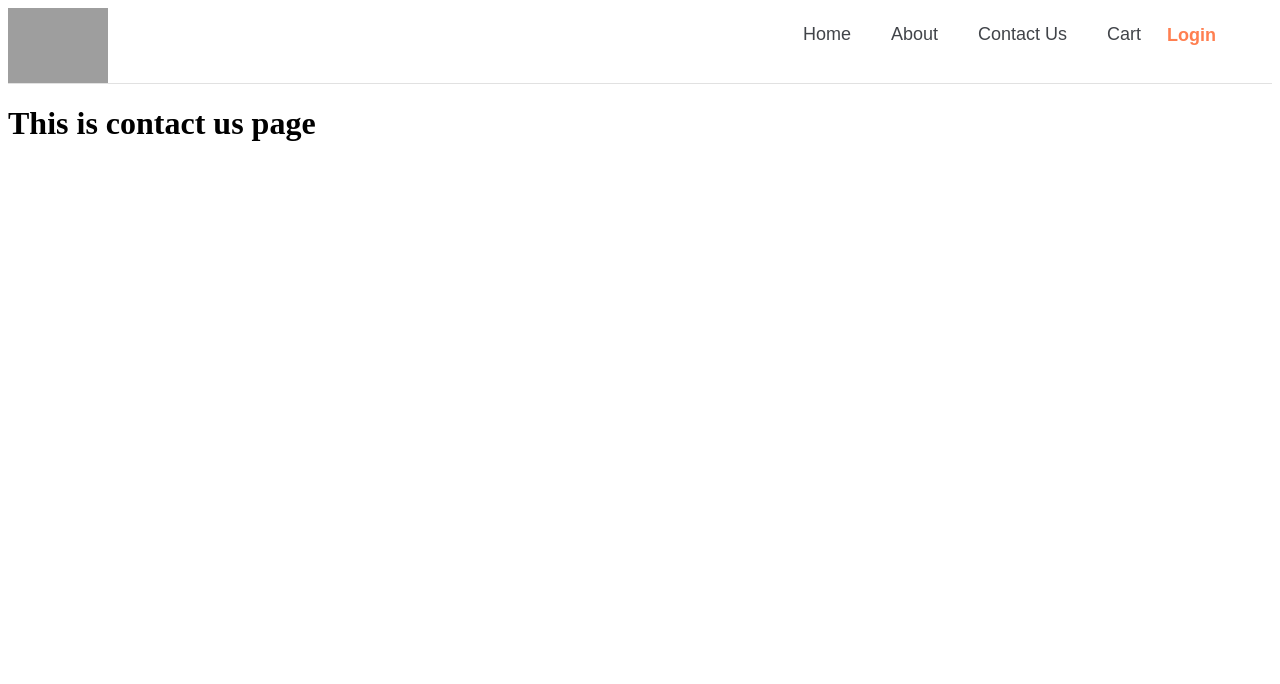
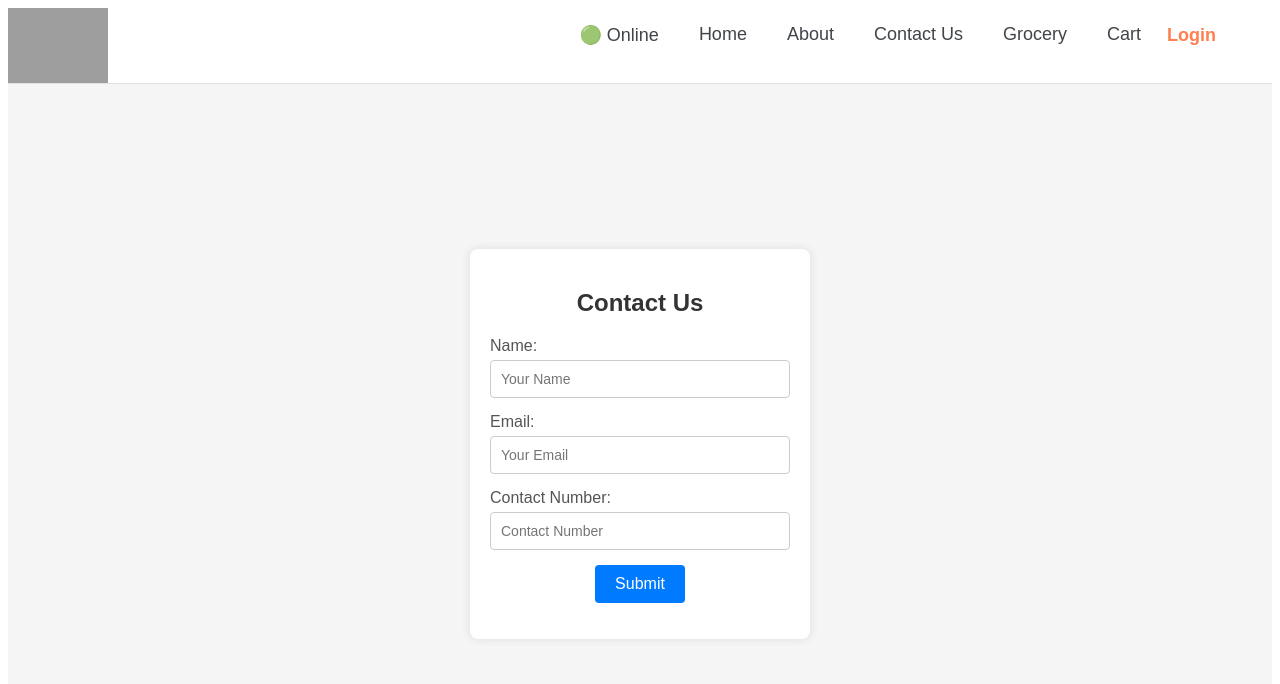
Before and after one commit to Sourabh326/namaste-react, a React (Vite) app: page /contact in a window 1280 px wide. Shown: the top 684 px of the page. Built offline with nearby package versions, Linux system fonts and the light colour scheme; grey boxes are pictures that could not be loaded.

Commit message:
Episode 08 | done
Episode 08 | done

```diff
--- a/src/App.js
+++ b/src/App.js
@@ -1,4 +1,4 @@
-import React from "react";
+import React, { lazy, Suspense } from "react";
 import ReactDOM from "react-dom/client";
 import { createBrowserRouter, RouterProvider, Outlet } from "react-router-dom";
 import "./index.css";
@@ -8,7 +8,8 @@ import About from "./components/About";
 import Contact from "./components/Contact";
 import Error from "./components/Error";
 import RestaurantsInfo from "./components/RestaurantsInfo";
-
+// import Grocery from "./components/Grocery";
+const Grocery = lazy(()=> import("./components/Grocery"));
 //  const heading = React.createElement("h1", {id:'heading'}, "This is from React");
 // JSX => bable converts JSX to the React.createElement => ReactElement-JS Object => HTML Element (Render)
 
@@ -40,6 +41,10 @@ const appRouter = createBrowserRouter([
       {
         path: "/restaurants/:resId",
         element: <RestaurantsInfo />
+      },
+      {
+        path: "/grocery",
+        element: <Suspense fallback={<h2>Loading...</h2>}><Grocery /></Suspense>
       }
     ],
     errorElement: <Error />,
--- a/src/components/About.js
+++ b/src/components/About.js
@@ -4,8 +4,7 @@ import UserClass from "./UserClass";
 const About = () => {
     return(
         <div className="about-container">
-            <h1 className="about-heading">This is About Page</h1>
-            <UserClass name="Sourabh" location="Indore" designation="Software Developer" />
+            <UserClass />
         </div>
     )
 }
--- a/src/components/Contact.js
+++ b/src/components/Contact.js
@@ -1,10 +1,30 @@
+import React from 'react';
 
 const Contact = () => {
-    return(
-        <div>
-            <h1>This is contact us page</h1>
+    return (
+        <div className="contact-container">
+            <div className="contact-form">
+                <h2>Contact Us</h2>
+                <form>
+                    <div className="form-group">
+                        <label htmlFor="name">Name:</label>
+                        <input type="text" id="name" name="name" placeholder="Your Name" />
+                    </div>
+                    <div className="form-group">
+                        <label htmlFor="email">Email:</label>
+                        <input type="email" id="email" name="email" placeholder="Your Email" />
+                    </div>
+                    <div className="form-group">
+                        <label htmlFor="contact">Contact Number:</label>
+                        <input type="tel" id="contact" name="contact" placeholder="Contact Number" />
+                    </div>
+                    <div className="form-group">
+                        <button type="submit">Submit</button>
+                    </div>
+                </form>
+            </div>
         </div>
-    )
-}
+    );
+};
 
 export default Contact;
--- /dev/null
+++ b/src/components/Grocery.js
@@ -0,0 +1,5 @@
+const Grocery = () => {
+  return <h1>This is Grocery Cpage</h1>;
+};
+
+export default Grocery;
--- a/src/components/Header.js
+++ b/src/components/Header.js
@@ -1,10 +1,12 @@
 import { useState } from "react";
 import { LOGO_URL } from "../utils/constants";
 import { Link } from "react-router-dom";
+import useOnlineStatus from "../utils/useOnlineStatus";
 
 const Header = () => {
 
   const [loginTitle, setLoginTitle] = useState("Login");
+  const onlineStatus = useOnlineStatus();
 
   return (
     <div className="header">
@@ -17,9 +19,11 @@ const Header = () => {
       </div>
       <div className="nav-items">
         <ul>
+          <li> <a>{onlineStatus ? "🟢 Online" : "🔴 Offline"}</a> </li>
           <li> <Link to="/">Home</Link> </li>
           <li> <Link to="/about">About</Link> </li>
           <li> <Link to="/contact">Contact Us</Link> </li>
+          <li> <Link to="/grocery">Grocery</Link> </li>
           <li> <Link to="/cart">Cart </Link> </li>
           <button className="login-btn" onClick={()=> {
             loginTitle === "Login" ? setLoginTitle("Logout") : setLoginTitle("Login")
--- a/src/components/RestaurantsInfo.js
+++ b/src/components/RestaurantsInfo.js
@@ -1,24 +1,11 @@
-import { useEffect, useState } from "react";
 import Shimmer from "./Shimmer";
-import { CDN_LINK, RESTAURANT_MENU } from "../utils/constants";
+import { CDN_LINK } from "../utils/constants";
 import { useParams } from "react-router-dom";
+import useRestaurantInfo from "../utils/useRestaurantInfo";
 
 const RestaurantsInfo = () => {
-  const [restaurantsInfo, setRestaurantsInfo] = useState(null);
   const { resId } = useParams();
-  // const [restaurantsOffer, setRestaurantsOffer] = useState(null);
-  // const [restaurantsMenu, setRestaurantsMenu] = useState(null);
-  useEffect(() => {
-    fetchData();
-  }, []);
-
-  const fetchData = async () => {
-    const result = await fetch(RESTAURANT_MENU + resId);
-    const resultjson = await result.json();
-    setRestaurantsInfo(resultjson?.data);
-    // setRestaurantsOffer(resultjson?.data?.cards[1].card?.card?.info);
-    // setRestaurantsMenu(resultjson?.data?.cards[2].card?.card?.info);
-  };
+  const restaurantsInfo = useRestaurantInfo(resId);
 
   if (restaurantsInfo === null) return <Shimmer />;
 
--- a/src/components/UserClass.js
+++ b/src/components/UserClass.js
@@ -1,49 +1,43 @@
 import {Component} from "react";
+import Shimmer from "./Shimmer";
 
 class UserClass extends Component {
   constructor(props) {
     super(props);
     this.state = {
-      count: 0,
-      count2: 2,
+      userInfo: null,
     };
-    console.log('constructor methode call')
   }
 
-  componentDidMount(){
-    console.log('component did mount call')
-    // this.timer = setInterval(() => {
-    //   console.log("SET INTERVAL")
-    // }, 1000);
-  }
 
-  componentDidUpdate(){
-    console.log("component did update call")
-
-  }
-
-  componentWillUnmount(){
-    // clearInterval(this.timer)
+  async componentDidMount(){
+    const data = await fetch('https://api.github.com/users/sourabh326');
+    const result = await data.json();
+    this.setState({userInfo: result})
   }
 
   render() {
-    const { name, location, designation } = this.props;
-    const { count, count2 } = this.state;
-    console.log("render methode call");
+    if(this.state.userInfo === null) return <div>Loding...</div>
+    const { name, avatar_url, html_url, bio } = this.state.userInfo;
+
     return (
-      <div>
-        <h1 className="info-heading">Count: {count}</h1>
-        <h1 className="info-heading">Count 2: {count2}</h1>
-        <button onClick={()=> {
-            this.setState({
-                count: count+1,
-                count2: this.state.count2 + 1
-            })
-        }}>Increase</button>
-        <h2 className="info-subheading">Name: {name}</h2>
-        <h3 className="info-details">Address: {location}</h3>
-        <h3 className="info-details">Designation: {designation}</h3>
+      <div className="user-profile-card">
+      <img className="user-avatar" src={avatar_url} alt="user-img" />
+      <h2 className="info-subheading">{name}</h2>
+
+      <div className="bio">Bio</div>
+      <div className="info-details">{bio}</div>
+
+      <div className="social">
+        <div>
+          <a href="https://linkedin.com/in/sourabh-nehar" target="_blank">Linkedin</a>
+        </div>
+
+        <div>
+          <a href={html_url} target="_blank">Github</a>
+        </div>
       </div>
+    </div>
     );
   }
 }
--- a/src/index.css
+++ b/src/index.css
@@ -262,32 +262,118 @@
 }
 
 /* about component */
-.about-container {
-    background-color: #f0f0f0;
+.user-profile-card {
+    font-family: sans-serif;
+    text-align: center;
+    background-color: #fff;
+    border-radius: 10px;
     padding: 20px;
-    border-radius: 10px;
     box-shadow: 0 4px 6px rgba(0, 0, 0, 0.1);
-    text-align: center;
+    width: 300px;
+    margin: 0 auto;
+    margin-top: 20px;
   }
 
-  .about-heading {
-    font-size: 24px;
-    color: #333;
-  }
-
-/* class component */
-  .info-heading {
-    font-size: 24px;
-    color: #333;
+  .user-avatar {
+    width: 100px;
+    height: 100px;
+    border-radius: 50%;
+    object-fit: cover;
+    margin: 0 auto;
   }
 
   .info-subheading {
-    font-size: 20px;
-    color: #555;
+    font-size: 20px; /* Adjust the font size for h2 */
+    color: #333;
+    margin-bottom: 5px; /* Add margin at the bottom */
   }
 
   .info-details {
+    font-size: 14px;
+    color: #777;
+    margin-top: 5px;
+  }
+
+  .bio {
     font-size: 16px;
     color: #777;
     margin-top: 10px;
+    font-weight: 600;
   }
+
+  .social {
+    display: flex;
+    justify-content: space-around;
+    align-items: center;
+    margin-top: 20px;
+  }
+
+  .social a{
+    text-decoration: none;
+    color: cornflowerblue;
+    font-size: 13px;
+    background-color: rgb(229, 227, 227);
+    padding: 8px 10px;
+    border-radius: 10px;
+  }
+
+
+  /* Contact */
+  .contact-container {
+    display: flex;
+    justify-content: center;
+    align-items: center;
+    height: 90vh;
+    background-color: #f5f5f5;
+    font-family: sans-serif;
+}
+
+.contact-form {
+    background-color: #fff;
+    border-radius: 8px;
+    box-shadow: 0px 0px 10px rgba(0, 0, 0, 0.1);
+    padding: 20px;
+    width: 300px;
+    text-align: center;
+}
+
+.contact-form h2 {
+    margin-bottom: 20px;
+    color: #333;
+}
+
+.form-group {
+    margin-bottom: 15px;
+}
+
+label {
+    display: block;
+    text-align: left;
+    margin-bottom: 5px;
+    color: #555;
+}
+
+input[type="text"],
+input[type="email"],
+input[type="tel"] {
+    width: 100%;
+    padding: 10px;
+    border: 1px solid #ccc;
+    border-radius: 4px;
+    font-size: 14px;
+}
+
+button[type="submit"] {
+    background-color: #007bff;
+    color: #fff;
+    padding: 10px 20px;
+    border: none;
+    border-radius: 4px;
+    font-size: 16px;
+    cursor: pointer;
+    transition: background-color 0.3s ease;
+}
+
+button[type="submit"]:hover {
+    background-color: #0056b3;
+}
--- /dev/null
+++ b/src/utils/useOnlineStatus.js
@@ -0,0 +1,18 @@
+import { useEffect, useState } from "react";
+
+const useOnlineStatus = () => {
+  const [onlineStatus, setOnlineStatus] = useState(true);
+
+  useEffect(() => {
+    window.addEventListener("online", function () {
+      setOnlineStatus(true);
+    });
+
+    window.addEventListener("offline", function () {
+      setOnlineStatus(false);
+    });
+  }, []);
+
+  return onlineStatus;
+};
+export default useOnlineStatus;
--- /dev/null
+++ b/src/utils/useRestaurantInfo.js
@@ -0,0 +1,19 @@
+import { useEffect, useState } from "react";
+import { RESTAURANT_MENU } from "./constants";
+
+const useRestaurantInfo = (resId) => {
+  const [restaurantsInfo, setRestaurantsInfo] = useState(null);
+
+  useEffect(() => {
+    fetchData();
+  }, []);
+
+  async function fetchData() {
+    const data = await fetch(RESTAURANT_MENU + resId);
+    const json = await data.json();
+    setRestaurantsInfo(json.data);
+  }
+  return restaurantsInfo;
+};
+
+export default useRestaurantInfo;
```
